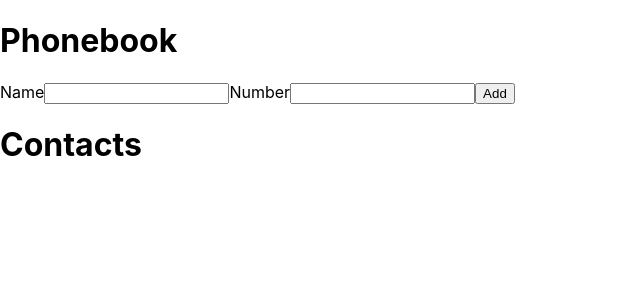
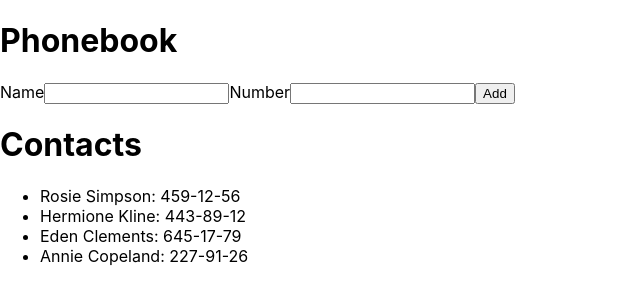
Before and after one commit to makssozykin/goit-react-hw-02-phonebook, a React (Create React App) app: page / in a window 1280 px wide. Shown: the top 304 px of the page, without its empty margins (0-640 px from the left). Built offline with nearby package versions, Linux system fonts and the light colour scheme.

Commit message:
task2.3 start module2 react

```diff
--- a/src/components/App.jsx
+++ b/src/components/App.jsx
@@ -5,7 +5,12 @@
 
 export class App extends Component {
   state = {
-    contacts: [],
+    contacts: [
+      { id: 'id-1', name: 'Rosie Simpson', number: '459-12-56' },
+      { id: 'id-2', name: 'Hermione Kline', number: '443-89-12' },
+      { id: 'id-3', name: 'Eden Clements', number: '645-17-79' },
+      { id: 'id-4', name: 'Annie Copeland', number: '227-91-26' },
+    ],
     name: '',
     number: '',
   };
@@ -27,7 +32,7 @@
         {
           id: nanoid(),
           name: this.state.name,
-          number: Number.parseInt(this.state.number),
+          number: this.state.number,
         },
       ],
       name: '',
--- a/src/components/Contacts/Contacts.jsx
+++ b/src/components/Contacts/Contacts.jsx
@@ -21,7 +21,7 @@
     PropTypes.exact({
       id: PropTypes.string.isRequired,
       name: PropTypes.string.isRequired,
-      number: PropTypes.number.isRequired,
+      number: PropTypes.string.isRequired,
     })
   ),
 };
--- a/src/components/FormSubmit/FormSubmit.jsx
+++ b/src/components/FormSubmit/FormSubmit.jsx
@@ -40,6 +40,8 @@
 };
 
 FormSubmit.propTypes = {
+  nameInputId: PropTypes.string.isRequired,
+  numberInputId: PropTypes.string.isRequired,
   name: PropTypes.string.isRequired,
   number: PropTypes.string.isRequired,
   onChange: PropTypes.func.isRequired,
```
